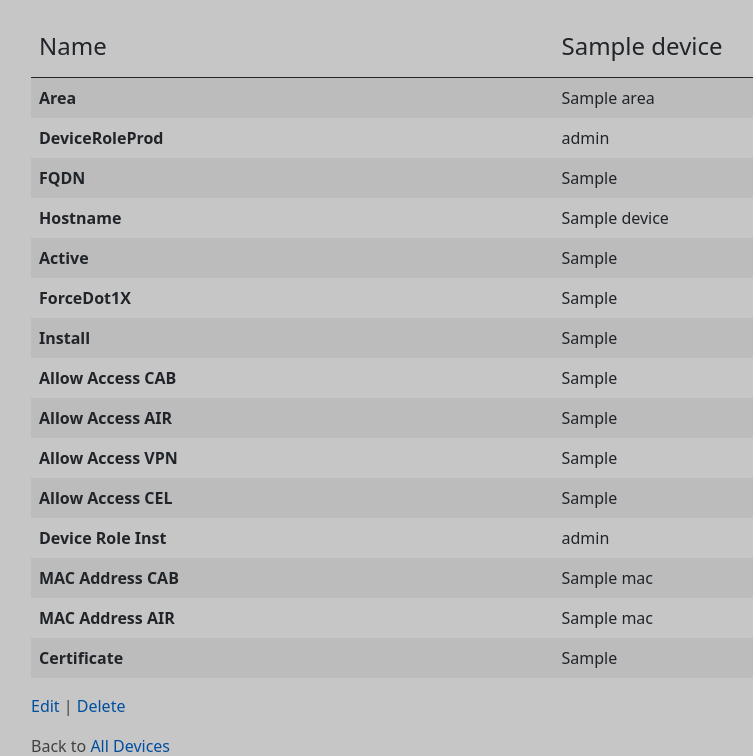
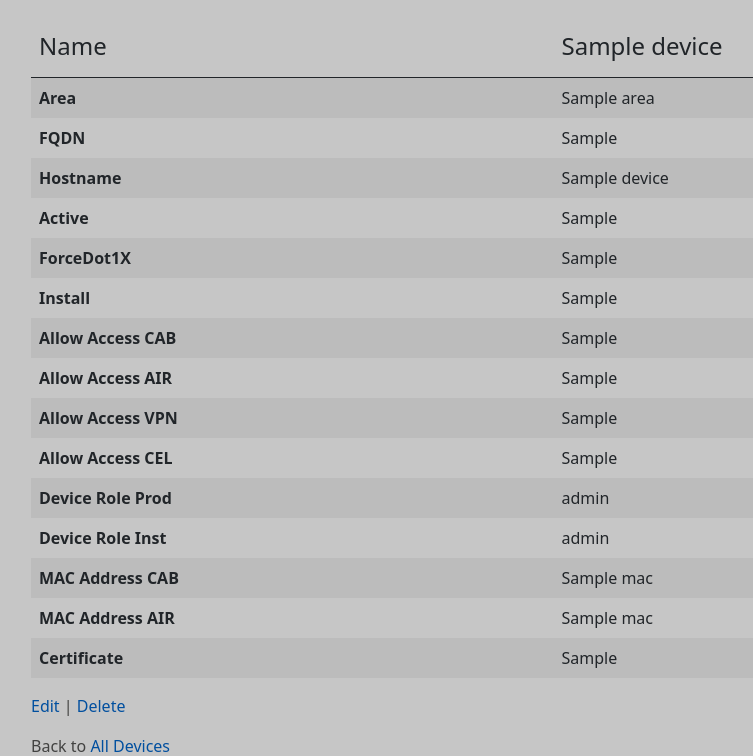
Before and after one commit to UKB-IT-Sec/NAC-Service-Portal, a Django app: template src/templates/device_detail.html in a window 1280 px wide. Shown: the part 56-812 px from the top of the page, without its empty margins (51-804 px from the left). Run offline with Django 5.2, Linux system fonts and the light colour scheme; the template is opened without the code that fills it: most values are stand-ins (such as "Sample title", 1, 10 or a date in 2020).

Commit message:
Improve user interface

```diff
--- a/src/nac/forms.py
+++ b/src/nac/forms.py
@@ -24,9 +24,10 @@ class DeviceForm(ModelForm):
         model = Device
         fields = ["name",
                   "area",
-                  "appl_NAC_DeviceRoleProd",
                   "appl_NAC_FQDN",
                   "appl_NAC_Hostname",
+                  "appl_NAC_DeviceRoleProd",
+                  "appl_NAC_DeviceRoleInst",
                   "appl_NAC_Active",
                   "appl_NAC_ForceDot1X",
                   "appl_NAC_Install",
@@ -34,7 +35,6 @@ class DeviceForm(ModelForm):
                   "appl_NAC_AllowAccessAIR",
                   "appl_NAC_AllowAccessVPN",
                   "appl_NAC_AllowAccessCEL",
-                  "appl_NAC_DeviceRoleInst",
                   "appl_NAC_macAddressAIR",
                   "appl_NAC_macAddressCAB",
                   "appl_NAC_Certificate",
--- a/src/templates/device_detail.html
+++ b/src/templates/device_detail.html
@@ -20,14 +20,6 @@
             </td>
             <td>
                 {{ device.area }}
-            </td>
-        </tr>
-        <tr>
-            <td>
-                <strong>DeviceRoleProd</strong>
-            </td>
-            <td>
-                {{ device.appl_NAC_DeviceRoleProd }}
             </td>
         </tr>
         <tr>
@@ -104,6 +96,14 @@
         </tr>
         <tr>
             <td>
+                <strong>Device Role Prod</strong>
+            </td>
+            <td>
+                {{ device.appl_NAC_DeviceRoleProd }}
+            </td>
+        </tr>
+        <tr>
+            <td>
                 <strong>Device Role Inst</strong>
             </td>
             <td>
--- a/src/templates/devices.html
+++ b/src/templates/devices.html
@@ -12,7 +12,7 @@
 			<tr>
 				<th scope="col">Name</th>
 				<th scope="col">FQDN</th>
-				<th scope="col">DeviceRoleProd</th>
+				<th scope="col">Device Role Prod</th>
 				<th scope="col">MAC</th>
 				<th scope="col" width="60"></th>
 			</tr>
```
